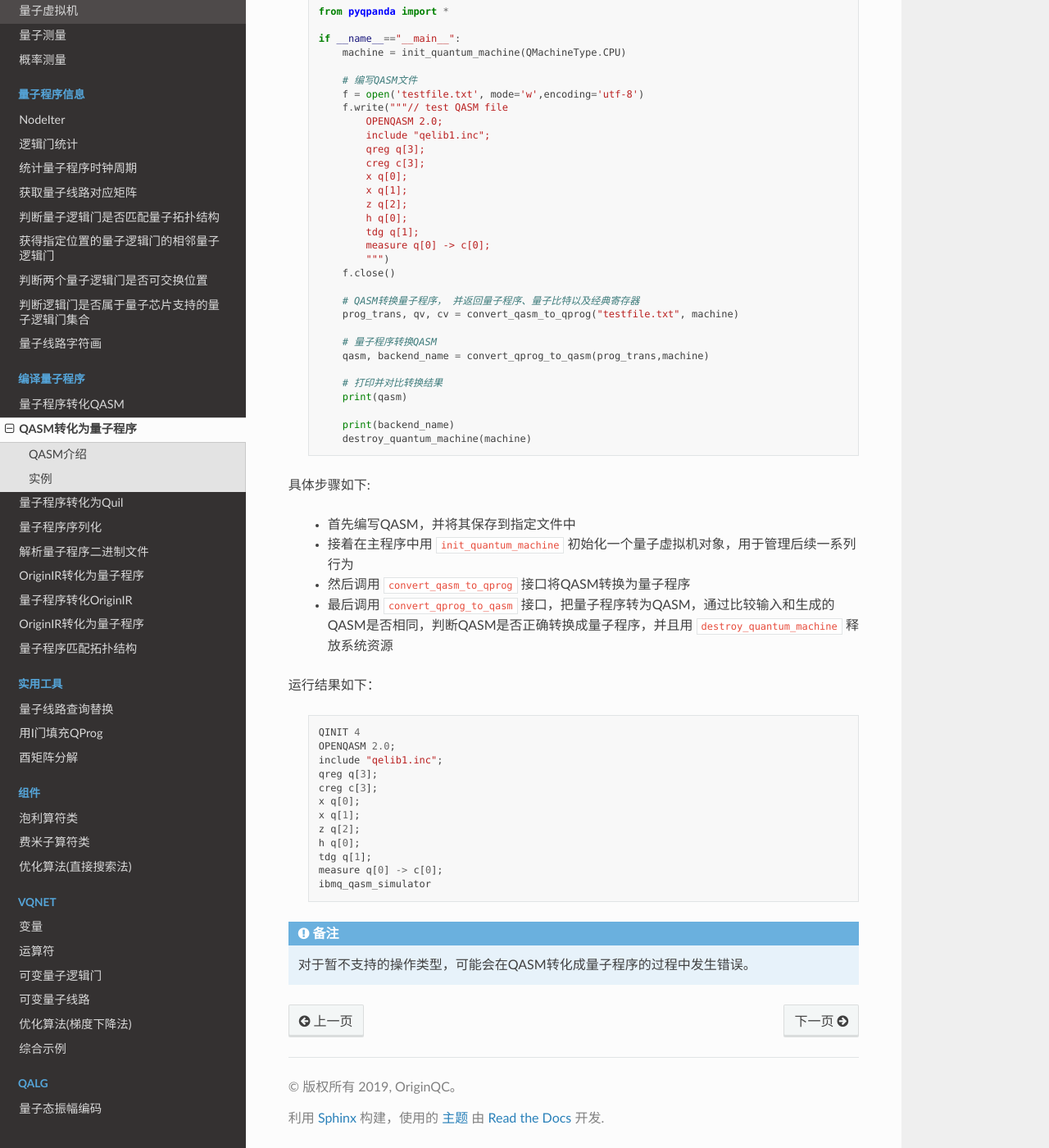
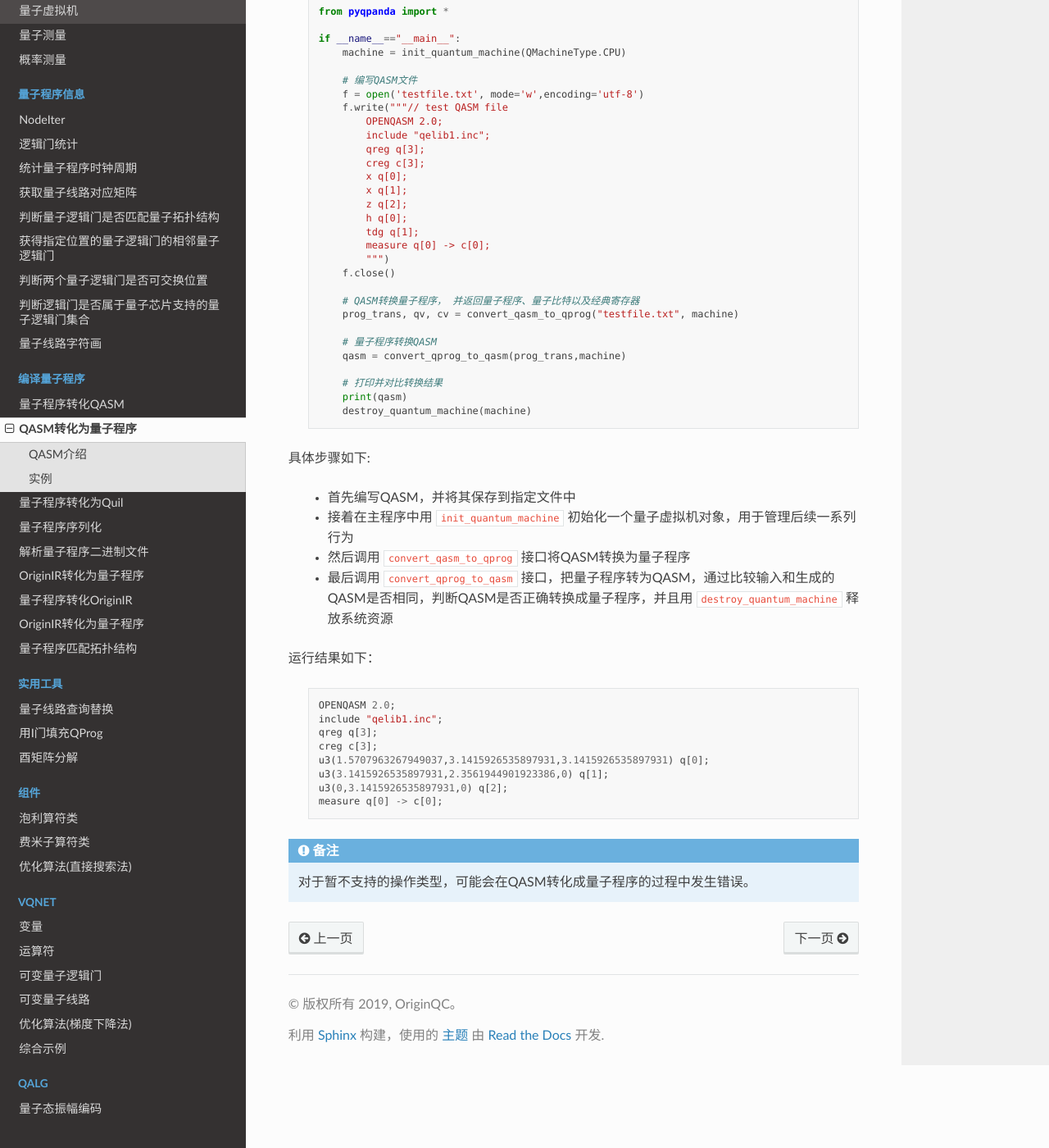
Before and after one commit to OriginQ/pyQPanda-Toturial, a Sphinx documentation site: the page built from source/QASMToQProg.rst, in a window 1280 px wide and 1400 px high, scrolled down 609 px. Shown: the whole window at 82% size. Built offline with Sphinx 7.4.7 and the Read the Docs theme 2.0.0, drawn with Linux system fonts in a browser that asks for light colours; pages that are not in the unit, such as notebooks, are missing from menus.

Commit message:
Update QASMToQProg.rst

```diff
--- a/source/QASMToQProg.rst
+++ b/source/QASMToQProg.rst
@@ -45,12 +45,10 @@ QPanda 2提供了QASM文件转换工具接口 ``convert_qasm_to_qprog`` 该接
             prog_trans, qv, cv = convert_qasm_to_qprog("testfile.txt", machine)
 
             # 量子程序转换QASM
-            qasm, backend_name = convert_qprog_to_qasm(prog_trans,machine)
+            qasm = convert_qprog_to_qasm(prog_trans,machine)
 
             # 打印并对比转换结果
             print(qasm)
-
-            print(backend_name)
             destroy_quantum_machine(machine)
 
 
@@ -68,17 +66,13 @@ QPanda 2提供了QASM文件转换工具接口 ``convert_qasm_to_qprog`` 该接
 
     .. code-block:: c
 
-        QINIT 4
         OPENQASM 2.0;
         include "qelib1.inc";
         qreg q[3];
         creg c[3];
-        x q[0];
-        x q[1];
-        z q[2];
-        h q[0];
-        tdg q[1];
+        u3(1.5707963267949037,3.1415926535897931,3.1415926535897931) q[0];
+        u3(3.1415926535897931,2.3561944901923386,0) q[1];
+        u3(0,3.1415926535897931,0) q[2];
         measure q[0] -> c[0];
-        ibmq_qasm_simulator
 
 .. note:: 对于暂不支持的操作类型，可能会在QASM转化成量子程序的过程中发生错误。
```
